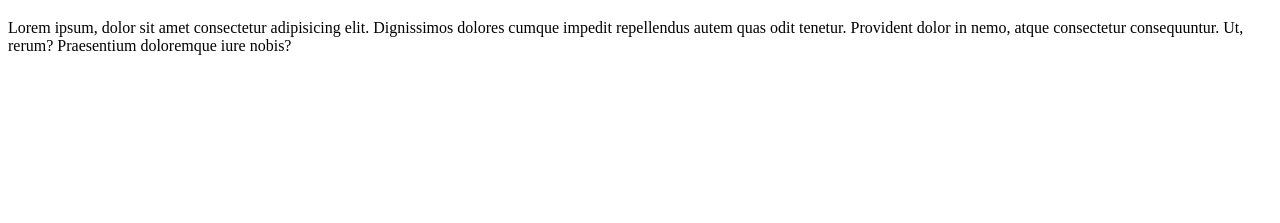
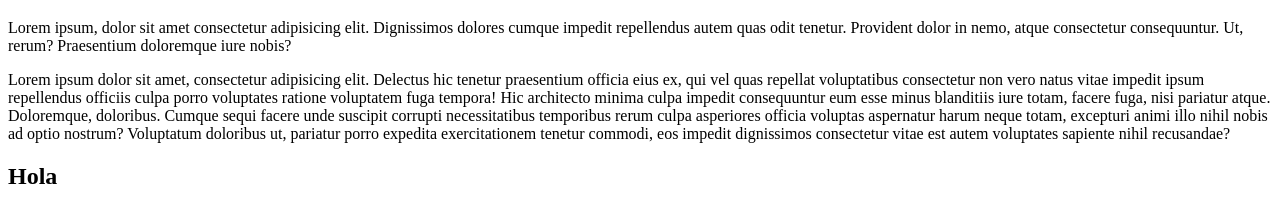
Before and after one commit to JavierBarba1974/proyecto-ch, a plain HTML site: page index.html in a window 1280 px wide. Shown: the part 61-284 px from the top of the page. Drawn offline with Linux system fonts and the light colour scheme.

Commit message:
agregar h2

```diff
--- a/index.html
+++ b/index.html
@@ -9,5 +9,7 @@
 <body>
     <h1>Hola GIT</h1>
     <p>Lorem ipsum, dolor sit amet consectetur adipisicing elit. Dignissimos dolores cumque impedit repellendus autem quas odit tenetur. Provident dolor in nemo, atque consectetur consequuntur. Ut, rerum? Praesentium doloremque iure nobis?</p>
+    <p>Lorem ipsum dolor sit amet, consectetur adipisicing elit. Delectus hic tenetur praesentium officia eius ex, qui vel quas repellat voluptatibus consectetur non vero natus vitae impedit ipsum repellendus officiis culpa porro voluptates ratione voluptatem fuga tempora! Hic architecto minima culpa impedit consequuntur eum esse minus blanditiis iure totam, facere fuga, nisi pariatur atque. Doloremque, doloribus. Cumque sequi facere unde suscipit corrupti necessitatibus temporibus rerum culpa asperiores officia voluptas aspernatur harum neque totam, excepturi animi illo nihil nobis ad optio nostrum? Voluptatum doloribus ut, pariatur porro expedita exercitationem tenetur commodi, eos impedit dignissimos consectetur vitae est autem voluptates sapiente nihil recusandae?</p>
+    <h2>Hola</h2>
 </body>
 </html>
```
